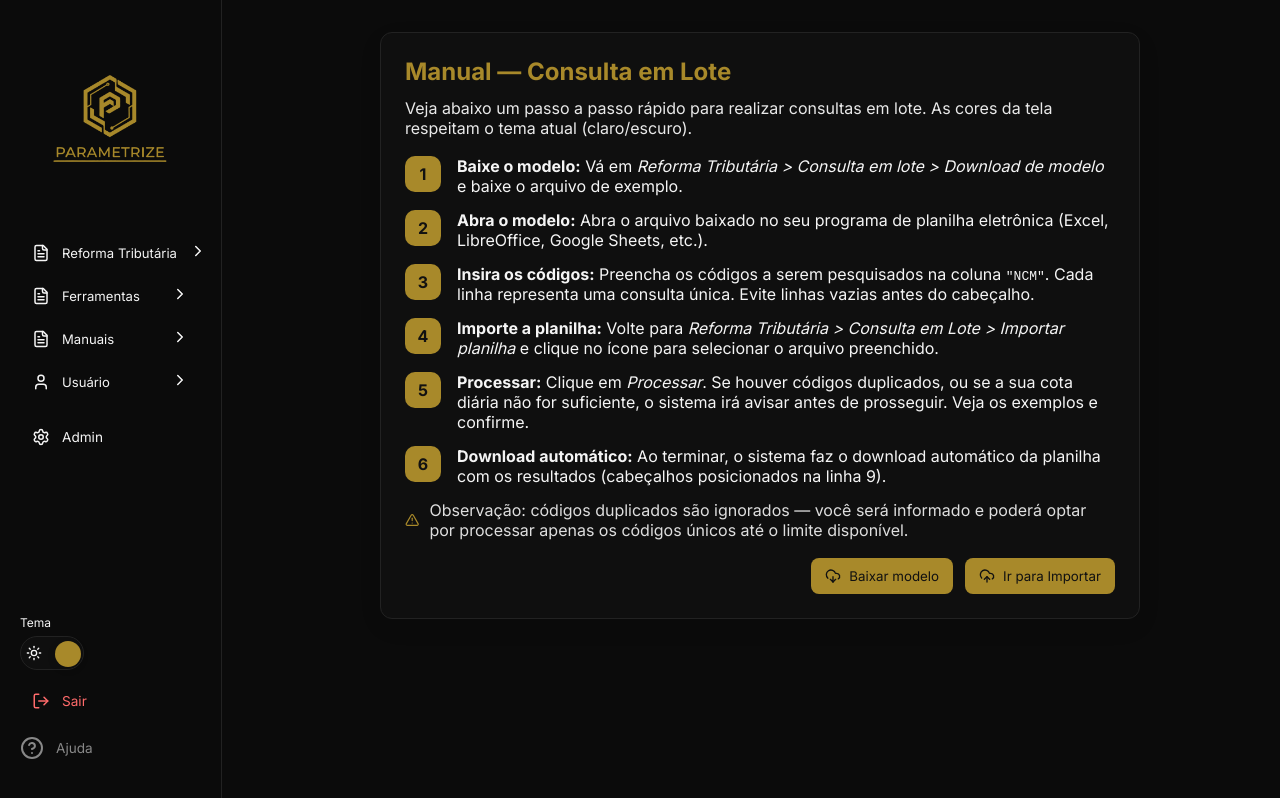
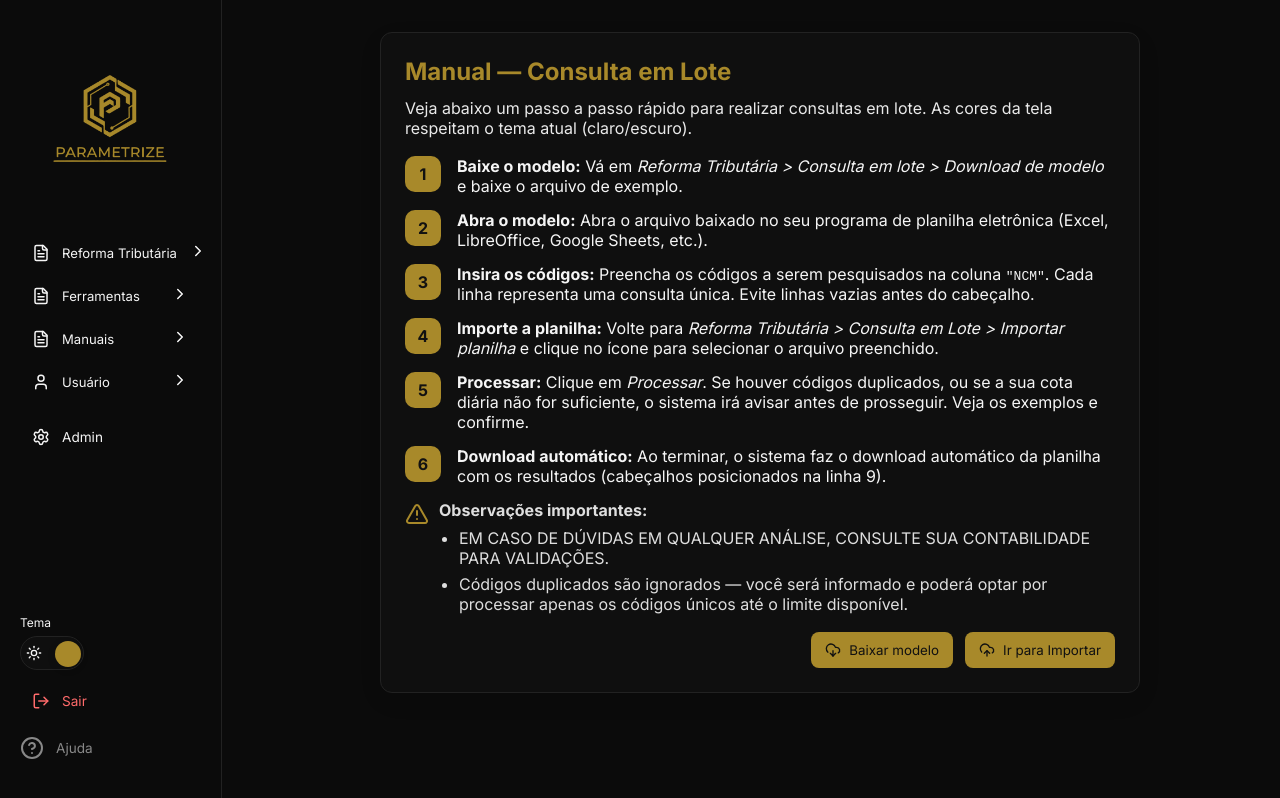
Before and after one commit to teuac/parametrize, a React (Vite) app in the folder frontend/: page /consulta-lote in a window 1280 px wide. Built offline with nearby package versions, Linux system fonts and the light colour scheme; sample sign-in values are in the browser's storage.

Commit message:
removendo o login de admin da pagina inicial

```diff
--- a/frontend/src/pages/Login.jsx
+++ b/frontend/src/pages/Login.jsx
@@ -230,8 +230,8 @@ export default function Login() {
     document.documentElement.classList.add('login-full-bleed');
     return () => document.documentElement.classList.remove('login-full-bleed');
   }, []);
-  const [email, setEmail] = useState("admin@parametrizze.com");
-  const [password, setPassword] = useState("admin123");
+  const [email, setEmail] = useState("");
+  const [password, setPassword] = useState("");
   const [err, setErr] = useState("");
 
   async function submit(e) {
--- a/frontend/src/pages/manuals/ImportManual.jsx
+++ b/frontend/src/pages/manuals/ImportManual.jsx
@@ -127,9 +127,17 @@ export default function ImportManual() {
             <div className="content"><strong>Download automático:</strong> Ao terminar, o sistema faz o download automático da planilha com os resultados (cabeçalhos posicionados na linha 9).</div>
           </Step>
 
-          <div style={{ marginTop: 8, display: 'flex', gap: 10, alignItems: 'center' }}>
-            <AlertTriangle color={theme.colors.accent} />
-            <div style={{ color: theme.colors.text, opacity: 0.9 }}>Observação: códigos duplicados são ignorados — você será informado e poderá optar por processar apenas os códigos únicos até o limite disponível.</div>
+          <div style={{ marginTop: 8, display: 'flex', flexDirection: 'column', gap: 8 }}>
+            <div style={{ display: 'flex', gap: 10, alignItems: 'flex-start' }}>
+              <AlertTriangle color={theme.colors.accent} style={{ flexShrink: 0, marginTop: 2 }} />
+              <div style={{ color: theme.colors.text, opacity: 0.9 }}>
+                <strong>Observações importantes:</strong>
+                <ul style={{ margin: '8px 0 0 0', paddingLeft: 20 }}>
+                  <li style={{ marginBottom: 6 }}>EM CASO DE DÚVIDAS EM QUALQUER ANÁLISE, CONSULTE SUA CONTABILIDADE PARA VALIDAÇÕES.</li>
+                  <li>Códigos duplicados são ignorados — você será informado e poderá optar por processar apenas os códigos únicos até o limite disponível.</li>
+                </ul>
+              </div>
+            </div>
           </div>
 
           <Actions>
```
